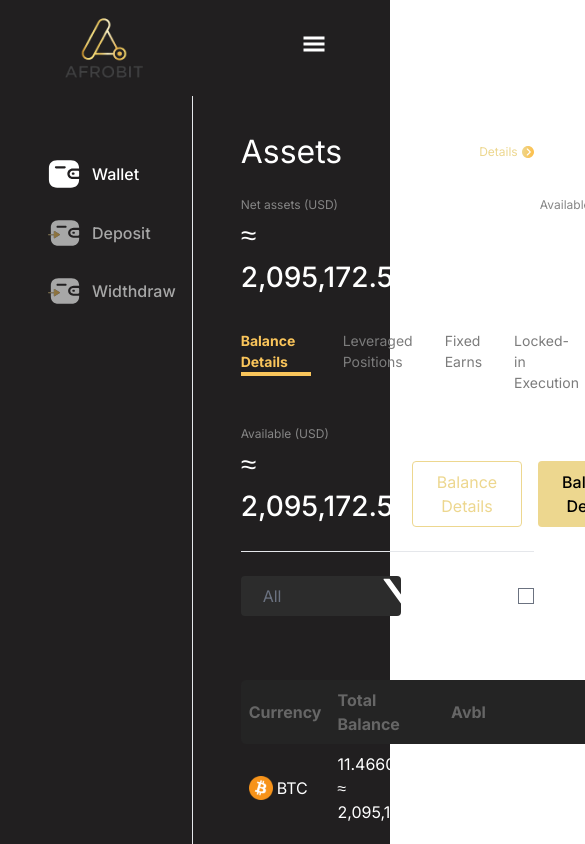
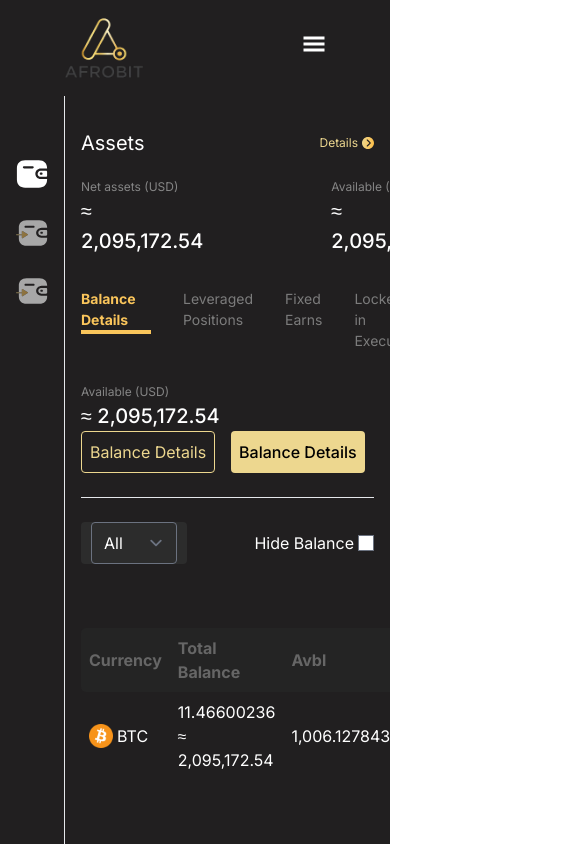
Before and after one commit to sholajapheth/afrobit, a React (Create React App) app: page /assets in a window 390 px wide. Shown: the top 844 px of the page, 585 px wide, since content can reach past the window. Built offline with nearby package versions, Linux system fonts and the light colour scheme.

Commit message:
fixing assets

```diff
--- a/src/component/Assets/Assets.jsx
+++ b/src/component/Assets/Assets.jsx
@@ -43,8 +43,12 @@ const AssetsNavButton = ({
       onClick={handleClick}
       className={`${active && "text-white"} flex items-center gap-3`}
     >
-      <img className="w-[2rem]" src={active ? wallet : wallet2} alt={name} />
-      <p>{name}</p>
+      <img
+        className="min-w-[2em] w-[2em] "
+        src={active ? wallet : wallet2}
+        alt={name}
+      />
+      <p className="md-inline hidden ">{name}</p>
     </button>
   );
 };
@@ -288,11 +292,10 @@ const Commision3 = () => {
     []
   );
 
-  const { getTableProps, headerGroups } =
-    useTable({ columns, data });
+  const { getTableProps, headerGroups } = useTable({ columns, data });
 
   return (
-    <div className=" text-white my-[4rem]">
+    <div className=" text-white my-[4rem] text-[12px]">
       <p className="font-[700] mb-[.5rem]">Deposit History</p>
       <hr />
       <div className="flex gap-4  text-[#707070] mt-[1rem]">
@@ -311,10 +314,14 @@ const Commision3 = () => {
           <img src={to} alt="" />
           <span>End Date</span>
         </button>
-        <button className=" bg-[#363636] flex items-center gap-8 px-[.3rem] border border-[#707070] py-[.3rem] rounded">
-          <span>Select Currency</span>
-          <img src={drop} alt="" />
-        </button>
+
+        <select
+          name=""
+          id=""
+          className=" bg-[#363636] border border-[#707070]  rounded"
+        >
+          <option value="">All</option>
+        </select>
       </div>
       <div className="mt-[2rem]">
         <table {...getTableProps()} className="w-full ">
@@ -412,8 +419,7 @@ const Commision4 = () => {
     []
   );
 
-  const { getTableProps, headerGroups } =
-    useTable({ columns, data });
+  const { getTableProps, headerGroups } = useTable({ columns, data });
 
   return (
     <div className=" text-white my-[4rem]">
@@ -456,25 +462,6 @@ const Commision4 = () => {
               </tr>
             ))}
           </thead>
-          {/* <tbody {...getTableBodyProps()}>
-            {rows.map((row) => {
-              prepareRow(row);
-              return (
-                <tr {...row.getRowProps()}>
-                  {row.cells.map((cell) => {
-                    return (
-                      <td
-                        {...cell.getCellProps()}
-                        className="md:p-4 md:px-8 p-2 px-2  text-white"
-                      >
-                        {cell.render("Cell")}
-                      </td>
-                    );
-                  })}
-                </tr>
-              );
-            })}
-          </tbody> */}
         </table>
       </div>
     </div>
@@ -483,15 +470,19 @@ const Commision4 = () => {
 
 const Wallet = () => {
   return (
-    <div className="flex flex-col gap-[2rem]">
+    <div className="flex flex-col gap-[2rem]  ">
       <div className="flex gap-[8rem]">
         <div>
           <p className="text-[#858585] text-[12px]">Net assets (USD)</p>
-          <p className="font-[500] text-[28px]">≈ 2,095,172.54</p>
+          <p className="font-[500] text-[20px] md:text-[28px]">
+            ≈ 2,095,172.54
+          </p>
         </div>
         <div>
           <p className="text-[#858585] text-[12px]">Available (USD)</p>
-          <p className="font-[500] text-[28px]">≈ 2,095,172.54</p>
+          <p className="font-[500] text-[20px] md:text-[28px]">
+            ≈ 2,095,172.54
+          </p>
         </div>
       </div>
       <div className="flex gap-[2rem] text-[14px] ">
@@ -505,16 +496,18 @@ const Wallet = () => {
         <span className="text-[#7C7C7C]">Dual Currency Position</span>
       </div>
       <div className="flex flex-col gap-6">
-        <div className="flex justify-between items-end">
+        <div className="flex md:flex-row flex-col md:justify-between md:items-end">
           <div>
             <p className="text-[#858585] text-[12px]">Available (USD)</p>
-            <p className="font-[500] text-[28px]">≈ 2,095,172.54</p>
+            <p className="font-[500] text-[20px] md:text-[28px]">
+              ≈ 2,095,172.54
+            </p>
           </div>
           <div className="flex gap-[1rem]">
-            <button className="rounded border border-[#EDD78F] text-[#EDD78F] px-[1.5rem] py-[.5rem]">
+            <button className="rounded border border-[#EDD78F] text-[#EDD78F] py-[.5rem]  px-[.5rem]">
               Balance Details
             </button>
-            <button className="rounded text-black bg-[#EDD78F] font-[500] px-[1.5rem] py-[.5rem]">
+            <button className="rounded text-black bg-[#EDD78F] font-[500]  py-[.5rem] px-[.5rem]">
               Balance Details
             </button>
           </div>
@@ -522,12 +515,10 @@ const Wallet = () => {
         <hr />
         <div className="flex justify-between">
           <div className="rounded bg-[#2C2C2C] flex -tems-center px-[10px]">
-            <input
-              className="w-[8rem] bg-[#2C2C2C] border-none"
-              type="text"
-              placeholder="All"
-            />
-            <img src={drop} alt="" />
+            <select className="rounded bg-[#2C2C2C] " name="" id="">
+              <option value="">All</option>
+              <option value="">BTC</option>
+            </select>
           </div>
           <div className="flex gap-1 items-center">
             <p>Hide Balance</p>
@@ -540,6 +531,7 @@ const Wallet = () => {
     </div>
   );
 };
+
 const Deposit = () => {
   return (
     <div className="w-full">
@@ -555,32 +547,41 @@ const Deposit = () => {
           </div>
           <div>
             <label htmlFor="currency">Select Currency</label>
-            <div className="flex  justify-between items-center bg-[#363636] rounded px-[5px] ">
-              <div className="flex gap-1 items-center">
-                <img src={btc} alt="" /> <span>BTC</span>
-              </div>
-              <input type="text" className="bg-[#363636] border-none" />
-              <img src={drop} alt="" />
+            <div>
+              <select
+                className="w-full rounded bg-[#2C2C2C] "
+                name="currency"
+                id=""
+              >
+                <option value="">BTC</option>
+                <option value="">ETH</option>
+                <option value="">USDT</option>
+                <option value="">USDC</option>
+              </select>
             </div>
           </div>
           <div>
             <label htmlFor="currency">Protocol</label>
-            <div className="flex  justify-between items-center bg-[#363636] rounded px-[5px] ">
-              <span>BTC</span>
-
-              <input type="text" className="bg-[#363636] border-none" />
-              <img src={drop} alt="" />
+            <div>
+              <select
+                className="w-full rounded bg-[#2C2C2C] "
+                name="currency"
+                id=""
+              >
+                <option value="">BTC</option>
+                <option value="">ETH</option>
+                <option value="">USDT</option>
+                <option value="">USDC</option>
+              </select>
             </div>
           </div>
+
           <div>
             <label htmlFor="currency">Address</label>
-            <div className="flex justify-between items-center bg-[#363636] rounded px-[5px] ">
-              <input
-                placeholder="1KZmoXHWmhuaY17Gj9CLxQaXBDnAyzsGrw"
-                disabled
-                type="text"
-                className="bg-[#363636] border-none"
-              />
+            <div className="flex md:flex-row flex-col md: justify-between items-center gap-2 ">
+              <p className="bg-[#363636] border-none text-[12px]">
+                1KZmoXHWmhuaY17Gj9CLxQaXBDnAyzsGrw
+              </p>
               <div className="flex items-center gap-2">
                 <img src={barcode} alt="" />
                 <img src={copy} alt="" />
@@ -618,6 +619,7 @@ const Deposit = () => {
     </div>
   );
 };
+
 const Widthdraw = () => {
   return (
     <div className="w-full">
@@ -649,13 +651,14 @@ const Widthdraw = () => {
               <img src={drop} alt="" />
             </div>
           </div>
+
           <div>
             <label htmlFor="currency">Address</label>
             <div className="flex gap-2 items-center  ">
               <input
                 placeholder="Enter withdraw address"
                 type="text"
-                className="bg-[#363636] border-none bg-[#363636] rounded px-[5px]  w-[70%]"
+                className="bg-[#363636] border-none rounded px-[5px]  w-[70%]"
               />
               <button className="w-[30%] px-[1.5rem] py-[.5rem] rounded bg-[#EDD78F] text-black font-[600]">
                 Select Address
@@ -667,7 +670,7 @@ const Widthdraw = () => {
             <input
               placeholder="Add note (E.g wallets, exchange etc)"
               type="text"
-              className="bg-[#363636] border-none bg-[#363636] rounded px-[5px]  "
+              className="bg-[#363636] border-none rounded px-[5px]  "
             />
           </div>
           <div>
@@ -725,9 +728,10 @@ const Widthdraw = () => {
     </div>
   );
 };
+
 const AssetsNav = ({ setAssetState, setComponent, assetState }) => {
   return (
-    <div className="flex px-[3rem] py-[4rem]  ">
+    <div className="flex md:px-[3rem] px-[1rem] py-[4rem]  ">
       <div className="text-[#A7A7A7] font-[500] flex flex-col gap-[2rem] ">
         <AssetsNavButton
           setComponent={setComponent}
@@ -757,14 +761,14 @@ const AssetsNav = ({ setAssetState, setComponent, assetState }) => {
 
 const Displayarea = (props) => {
   return (
-    <div className="px-[3rem] py-[2rem] w-full border-l">
+    <div className="md:px-[3rem] px-[1em] py-[2rem] w-full border-l overflow-x-scroll ">
       <div className="text-white flex flex-col gap-5">
         <div
           className={`${
             props.assetState !== "Wallet" && "hidden"
           } flex items-center justify-between`}
         >
-          <p className="font-[400] text-[32px] font-[400]">Assets</p>
+          <p className="font-[400] md:text-[32px] text-[20px]">Assets</p>
           <div className="flex gap-1">
             <p className="text-[#EDD78F] text-[12px]">Details</p>
             <img src={goldArrow} alt="" />
```
Also changed, not shown: 1 other file (tests, documents, lock files or other folders).
